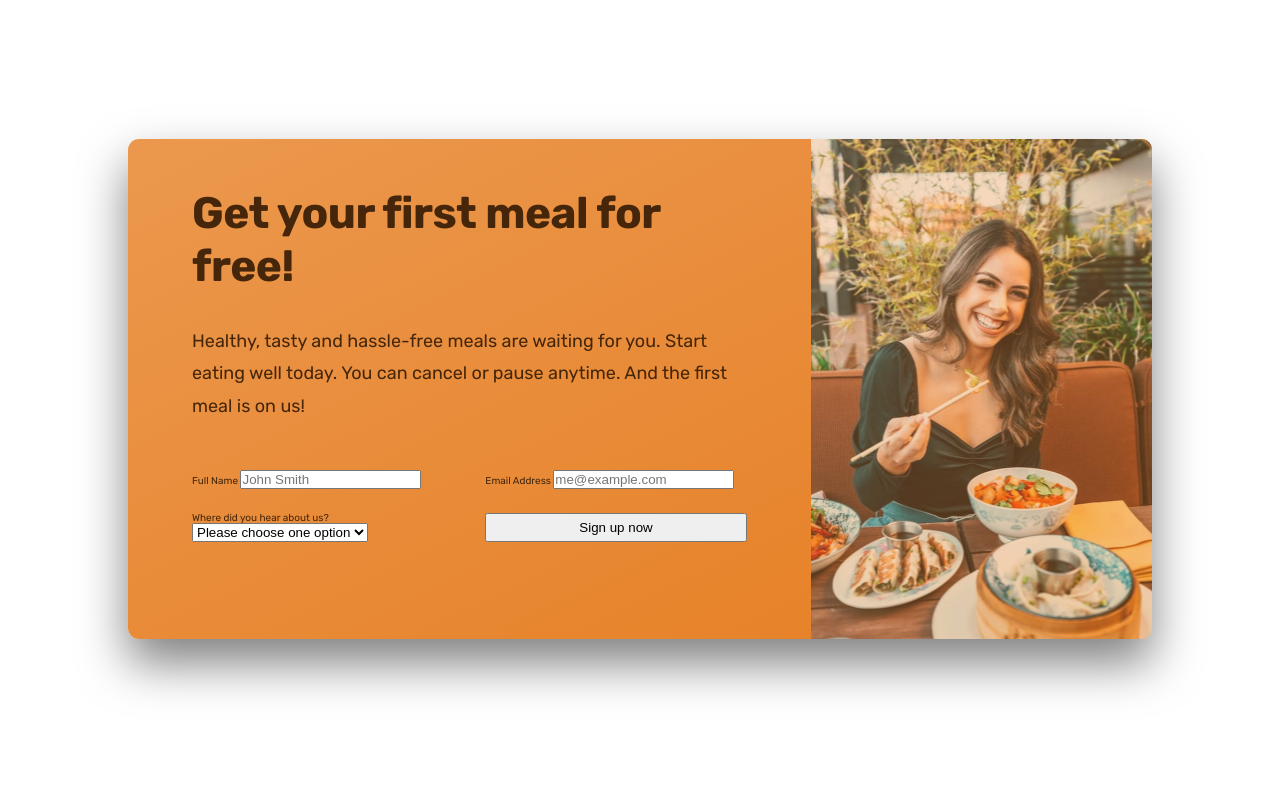
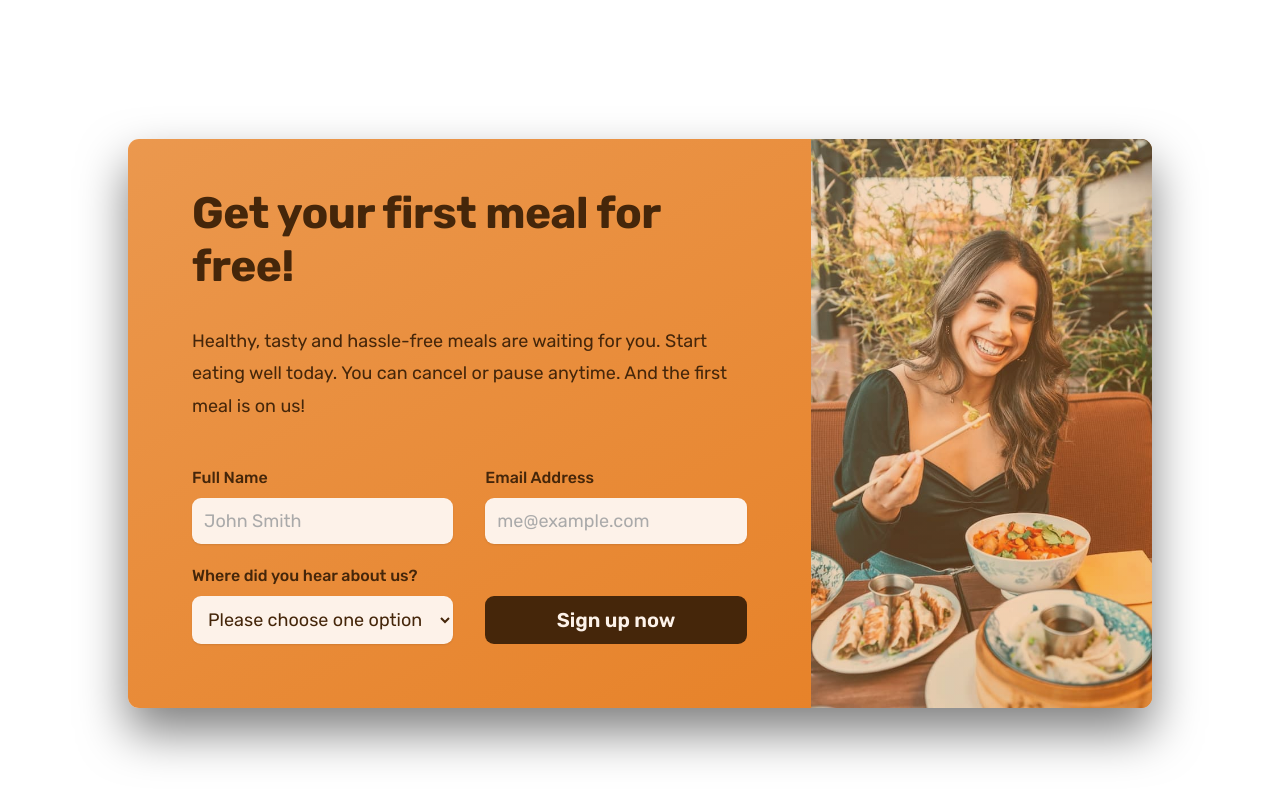
Before and after one commit to rattomegan/omnifood-codealong-project, a plain HTML site: page index.html in a window 1280 px wide. Shown: the part 5965-6765 px from the top of the page. Before the commit the page ends 6700 px from the top, so only its background shows below. Drawn offline with nearby package versions, Linux system fonts and the light colour scheme.

Commit message:
Update and complete form with styling

```diff
--- a/css/general.css
+++ b/css/general.css
@@ -141,6 +141,7 @@ body {
   letter-spacing: 0.75px;
 }
 
+.btn,
 .btn:link,
 .btn:visited {
   display: inline-block;
@@ -149,6 +150,11 @@ body {
   padding: 1.6rem 3.2rem;
   border-radius: 9px;
   text-decoration: none;
+
+  /* Only necessary for the .btn */
+  border: none;
+  cursor: pointer;
+  font-family: inherit;
   /* Put transition on original "state" */
   transition: all 0.3s;
 }
@@ -178,6 +184,18 @@ body {
   /* border: 3px solid #fff; */
   /* Trick to add border inside of button */
   box-shadow: inset 0 0 0 3px #fff;
+}
+
+.btn--form {
+  background-color: #45260a;
+  color: #fdf2e9;
+  align-self: end;
+  padding: 1.2rem;
+}
+
+.btn--form:hover {
+  background-color: #fff;
+  color: #555;
 }
 
 .link:link,
@@ -220,6 +238,13 @@ body {
   color: transparent;
 }
 
+*:focus {
+  outline: none;
+  /* outline: 4px dotted #e67e22;
+  outline-offset: 8px; */
+  box-shadow: 0 0 0 0.8rem rgba(230, 125, 34, 0.507);
+}
+
 /* HELPER OR SETTINGS CLASSES */
 .margin-right-sm {
   margin-right: 1.6rem !important;
--- a/css/style.css
+++ b/css/style.css
@@ -470,8 +470,6 @@
   border-radius: 11px;
   background-image: linear-gradient(to right bottom, #eb984e, #e67e22);
   overflow: hidden;
-
-  height: 50rem;
 }
 
 .cta-text-box {
@@ -506,3 +504,31 @@
   column-gap: 3.2rem;
   row-gap: 2.4rem;
 }
+
+.cta-form label {
+  display: block;
+  font-size: 1.6rem;
+  font-weight: 500;
+  margin-bottom: 1.2rem;
+}
+.cta-form input,
+.cta-form select {
+  width: 100%;
+  padding: 1.2rem;
+  font-size: 1.8rem;
+  font-family: inherit;
+  color: inherit;
+  border: none;
+  background-color: #fdf2e9;
+  border-radius: 9px;
+  box-shadow: 0 1px 2px rgba(0, 0, 0, 0.1);
+}
+
+.cta-form input::placeholder {
+  color: #aaa;
+}
+
+.cta *:focus {
+  outline: none;
+  box-shadow: 0 0 0 0.8rem rgba(253, 242, 233, 0.5);
+}
--- a/index.html
+++ b/index.html
@@ -583,7 +583,7 @@
                     <option value="other">Other</option>
                   </select>
                 </div>
-                <button class="btn">Sign up now</button>
+                <button class="btn btn--form">Sign up now</button>
               </form>
             </div>
             <div
```
